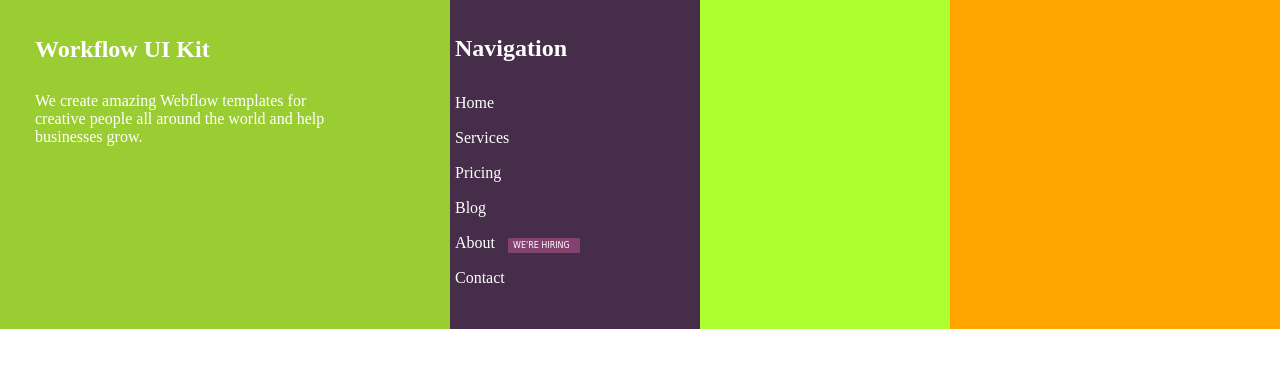
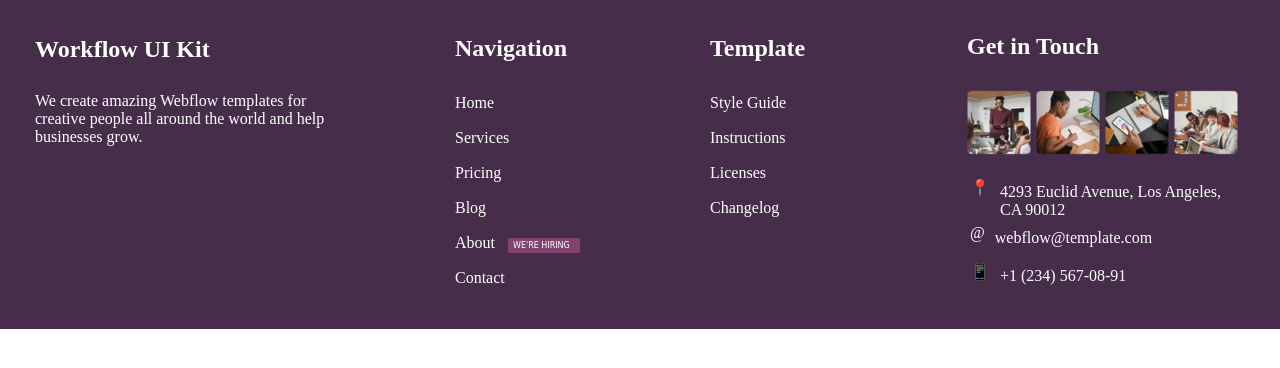
Before and after one commit to basileLeroy/end-of-field-challenge, a plain HTML site: page index-02.html in a window 1280 px wide. Drawn offline with Linux system fonts and the light colour scheme.

Commit message:
Classes: Template & Info: css layout and adjusting mistakes -- update readme.md

```diff
--- a/index-02.html
+++ b/index-02.html
@@ -51,19 +51,50 @@
         </div>
 
         <div class="template">
-            <div class="header"></div>
-            <div class="text"></div>
-            <div class="text"></div>
-            <div class="text"></div>
-            <div class="text"></div>
+            <div class="header">
+                <h2>Template</h2>
+            </div>
+            <div class="text">
+                <a href="#">Style Guide</a>
+            </div>
+
+            <div class="text">
+                <a href="#">Instructions</a>
+            </div>
+
+            <div class="text">
+                <a href="#">Licenses</a>
+            </div>
+
+            <div class="text">
+                <a href="#">Changelog</a>
+            </div>
+
         </div>
 
         <div class="info">
-            <div class="header"></div>
-            <div class="img"></div>
-            <div class="text"></div>
-            <div class="text"></div>
-            <div class="text"></div>
+            <div class="header">
+                <h2>Get in Touch</h2>
+            </div>
+            <div class="img">
+                <img src="./assets/images complex 4.png" alt="">
+            </div>
+            <div class="icon">
+                <div class="input">
+                    <p class="mark">&#x1F4CD;</p>
+                    <p class="text">4293 Euclid Avenue, Los Angeles, <br>CA 90012</p>
+                </div>
+
+                <div class="input">
+                    <p class="mark">&#x0040;</p>
+                    <p class="text">webflow@template.com</p>
+                </div>
+
+                <div class="input">
+                    <p class="mark">&#x1F4F1;</p>
+                    <p class="text">+1 (234) 567-08-91</p>
+                </div>
+            </div>
         </div>
     </div>
   </body>
--- a/styles/style-02.scss
+++ b/styles/style-02.scss
@@ -17,7 +17,7 @@ body {
         text-decoration: none;
     }
 
-
+    /*
         #mockup {
             width: 1280px;
             height: 329px;
@@ -27,12 +27,12 @@ body {
             top: 0;
             left: 0;
 
-            opacity: 0;
+            opacity: 0.5;
             z-index: 10;
             pointer-events: none;
 
         }
-
+    */
 
         .container {
             background-color: #462e4a;
@@ -45,7 +45,6 @@ body {
 
 
             .workflow {
-                background-color: yellowgreen;
                 display: flex;
                 flex-direction: column;
                 flex-wrap: wrap;
@@ -110,7 +109,6 @@ body {
             }
 
             .template {
-                background-color: greenyellow;
                 display: flex;
                 flex-direction: column;
                 flex-wrap: wrap;
@@ -118,16 +116,21 @@ body {
                 height: 100%;
 
                 .header {
-
+                    text-align: left;
+                    padding-left: 10px;
+                    padding-top: 14%;
+                    justify-content: center;
+                    height: 17%;
                 }
 
                 .text {
-
+                    padding-left: 10px;
+                    padding-top: 3px;
+                    padding-bottom: 14px;
                 }
             }
 
             .info {
-                background-color: orange;
                 display: flex;
                 flex-direction: column;
                 flex-wrap: wrap;
@@ -135,11 +138,40 @@ body {
                 height: 100%;
 
                 .header {
-
+                    text-align: left;
+                    padding-left: 17px;
+                    padding-top: 10%;
+                    justify-content: center;
+                    height: 17%;
                 }
 
-                .text {
+                .img {
+                    padding-left: 17px;
+                    padding-top: 1px;
+                    padding-bottom: 14px;
+                }
 
+                .icon {
+                    .input {
+
+                        display: flex;
+                        flex-direction: row;
+                        flex-wrap: wrap;
+
+
+
+                        .mark {
+                            padding-left: 20px;
+                            padding-right: 5px;
+                            padding-top: 5px;
+                            padding-bottom: 15px;
+                        }
+                        .text {
+                            padding-left: 5px;
+                            padding-top: 10px;
+                            padding-bottom: 0px;
+                        }
+                    }
                 }
             }
 
```
Also changed, not shown: assets/images complex 4.png (added), styles/style-02.css, 2 other files.
